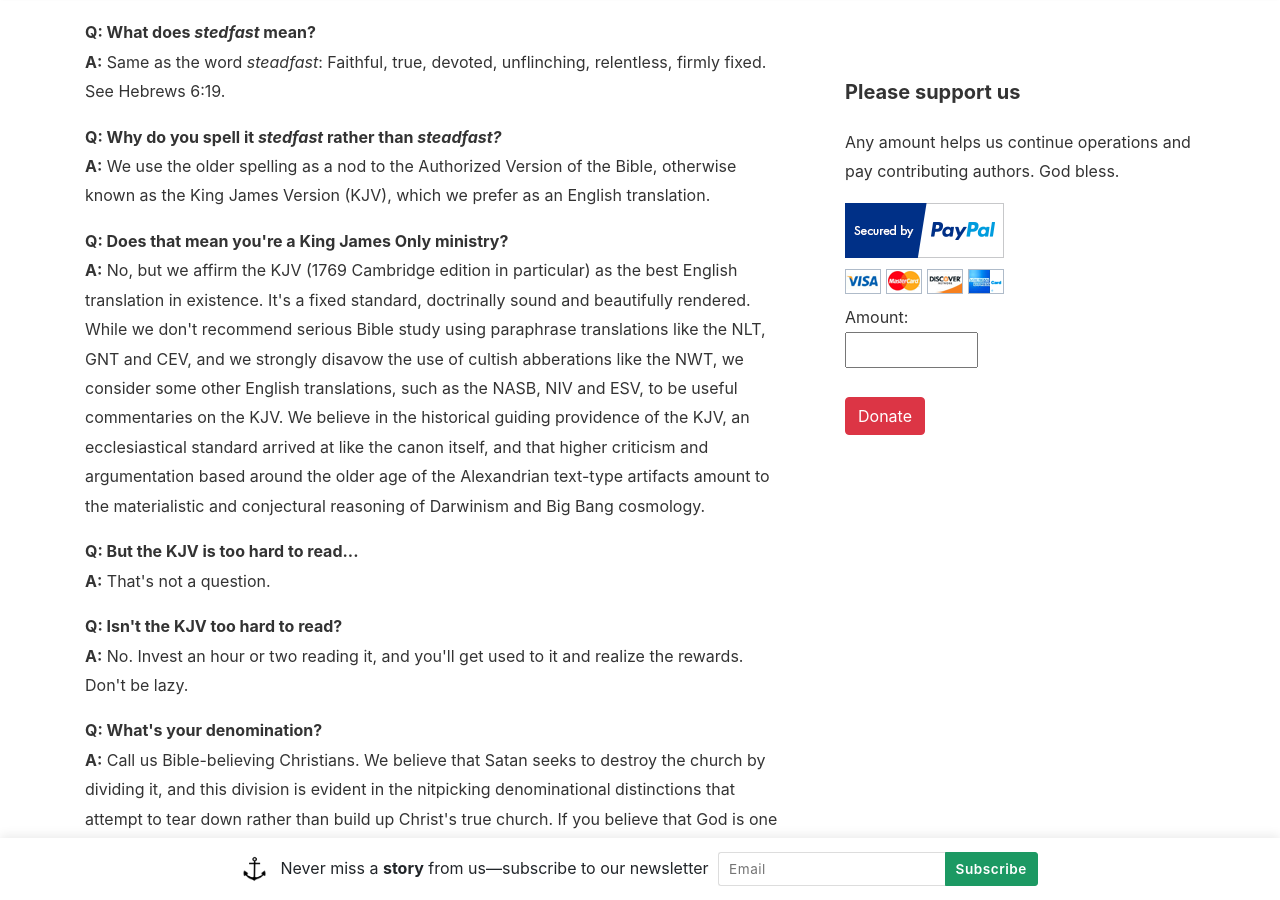
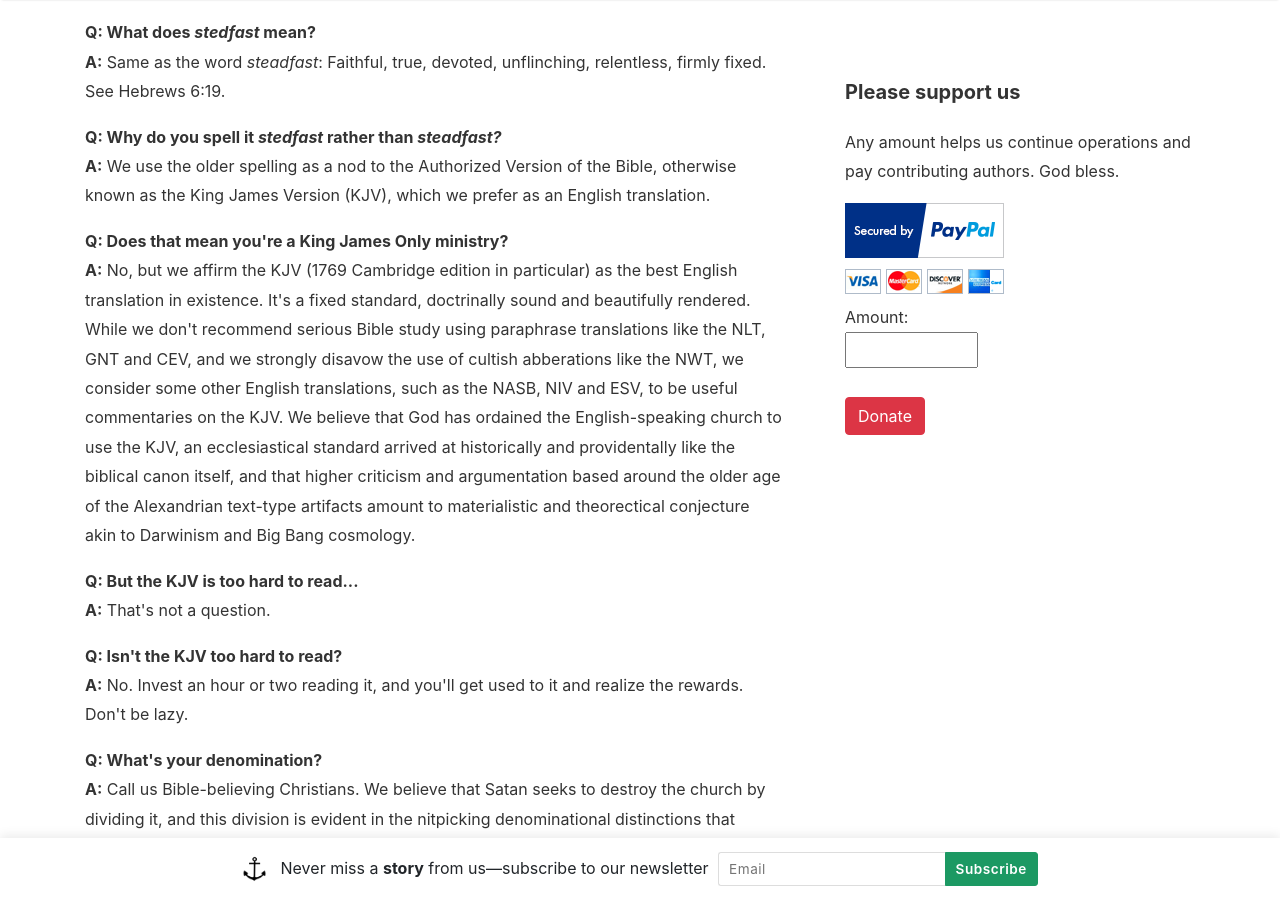
Before and after one commit to flashlightministries/stedfastnews, a Jekyll site: the page built from _pages/about.md, in a window 1280 px wide and 900 px high, scrolled down 1328 px. Built offline with Jekyll 4.4.1, drawn with Linux system fonts in a browser that asks for light colours; nearby versions of some CDN libraries.

Commit message:
Update about.md

```diff
--- a/_pages/about.md
+++ b/_pages/about.md
@@ -41,7 +41,7 @@ permalink: /about
   </p>
   <p>
     <b>Q: Does that mean you're a King James Only ministry?</b><br>
-    <b>A:</b> No, but we affirm the KJV (1769 Cambridge edition in particular) as the best English translation in existence. It's a fixed standard, doctrinally sound and beautifully rendered. While we don't recommend serious Bible study using paraphrase translations like the NLT, GNT and CEV, and we strongly disavow the use of cultish abberations like the NWT, we consider some other English translations, such as the NASB, NIV and ESV, to be useful commentaries on the KJV. We believe in the historical guiding providence of the KJV, an ecclesiastical standard arrived at like the canon itself, and that higher criticism and argumentation based around the older age of the Alexandrian text-type artifacts amount to the materialistic and conjectural reasoning of Darwinism and Big Bang cosmology.
+    <b>A:</b> No, but we affirm the KJV (1769 Cambridge edition in particular) as the best English translation in existence. It's a fixed standard, doctrinally sound and beautifully rendered. While we don't recommend serious Bible study using paraphrase translations like the NLT, GNT and CEV, and we strongly disavow the use of cultish abberations like the NWT, we consider some other English translations, such as the NASB, NIV and ESV, to be useful commentaries on the KJV. We believe that God has ordained the English-speaking church to use the KJV, an ecclesiastical standard arrived at historically and providentally like the biblical canon itself, and that higher criticism and argumentation based around the older age of the Alexandrian text-type artifacts amount to materialistic and theorectical conjecture akin to Darwinism and Big Bang cosmology.
   </p>
   <p>
     <b>Q: But the KJV is too hard to read...</b><br>
```
